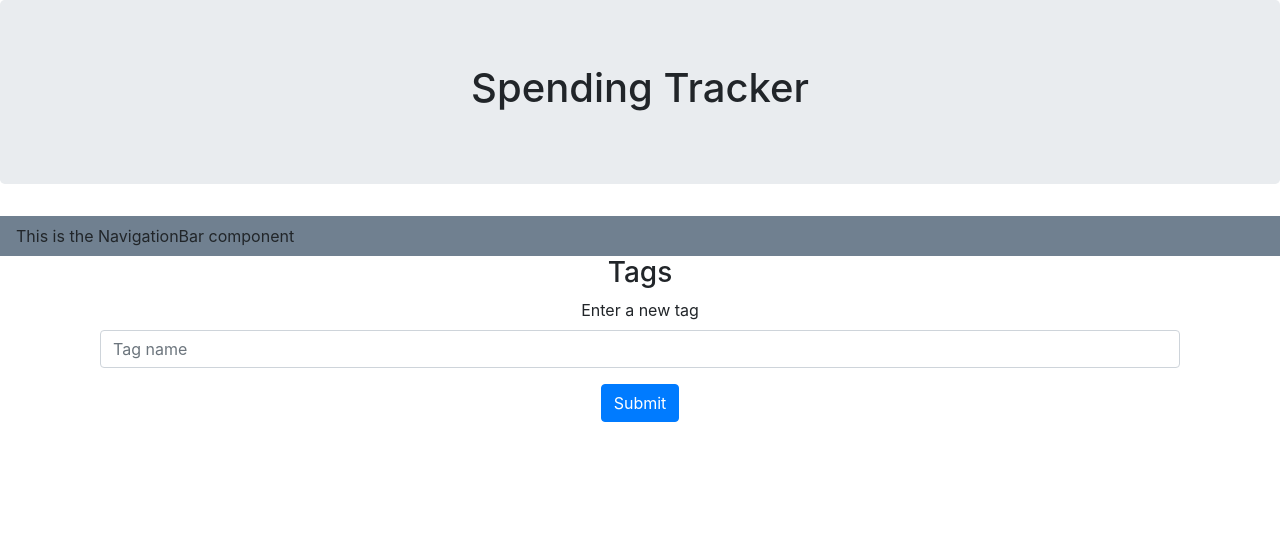
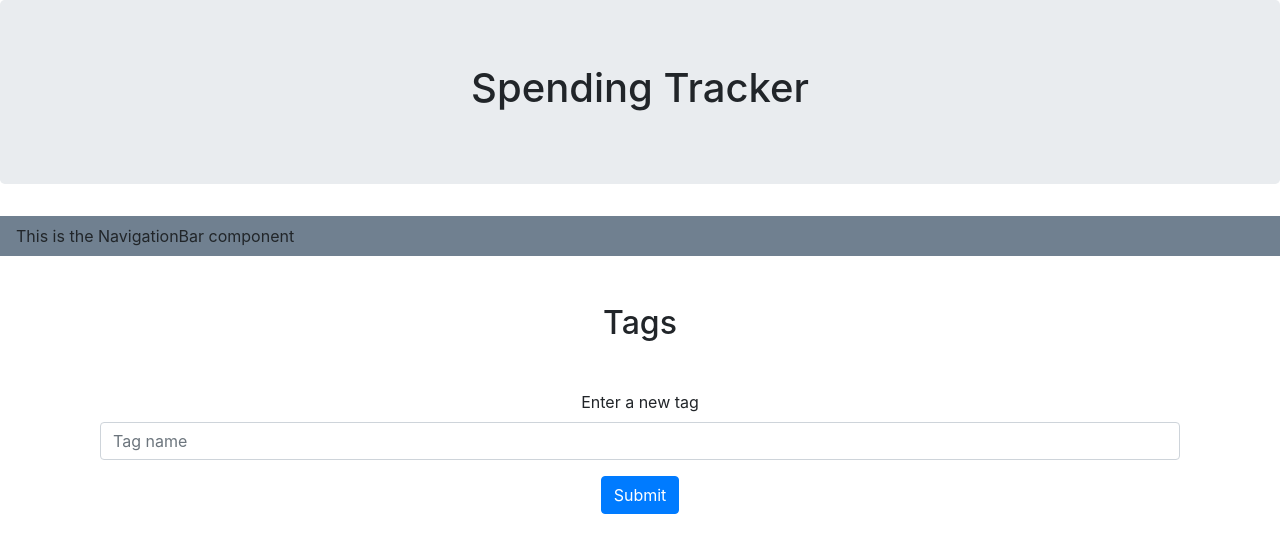
Before and after one commit to gregorl82/React_SpendingTracker, a React (Create React App) app in the folder client/: page / in a window 1280 px wide. Shown: the top 552 px of the page. Built offline with nearby package versions, Linux system fonts and the light colour scheme; no server answers; the HTML template or start-up script is replaced by a standard one.

Commit message:
Updates tag related styling

```diff
--- a/client/src/components/TagItem.js
+++ b/client/src/components/TagItem.js
@@ -6,8 +6,8 @@ const TagItem = ({ tag }) => {
     return (
         <Fragment>
             <Col lg={8}>{tag.tag_name}</Col>
-            <Col><Button variant="outline-warning">Edit</Button></Col>
-            <Col><Button variant="outline-danger">Delete</Button></Col>
+            <Col><Button variant="warning">Edit</Button></Col>
+            <Col><Button variant="danger">Delete</Button></Col>
         </Fragment>
     )
 }
--- a/client/src/components/TagList.js
+++ b/client/src/components/TagList.js
@@ -6,7 +6,7 @@ const TagList = ({ tags }) => {
     return (
         <Fragment>
            {tags.map((tag) => {
-               return <Row className="mt-5"><TagItem key={tag.id} tag={tag} /></Row>
+               return <Row className="m-5" key={tag.id}><TagItem tag={tag} /></Row>
            })}
         </Fragment>
     )
--- a/client/src/containers/TagContainer.js
+++ b/client/src/containers/TagContainer.js
@@ -1,7 +1,5 @@
 import React, { useState, useEffect } from 'react';
 import Container from 'react-bootstrap/Container';
-import Row from 'react-bootstrap/Row';
-import TagItem from '../components/TagItem';
 import TagInput from '../components/TagInput';
 import TagList from '../components/TagList';
 
@@ -25,7 +23,7 @@ const TagContainer = () => {
 
     return (
         <Container>
-            <h3>Tags</h3>
+            <h2 className="m-5">Tags</h2>
             <TagInput />
             <TagList tags={tags} />
         </Container>
```
